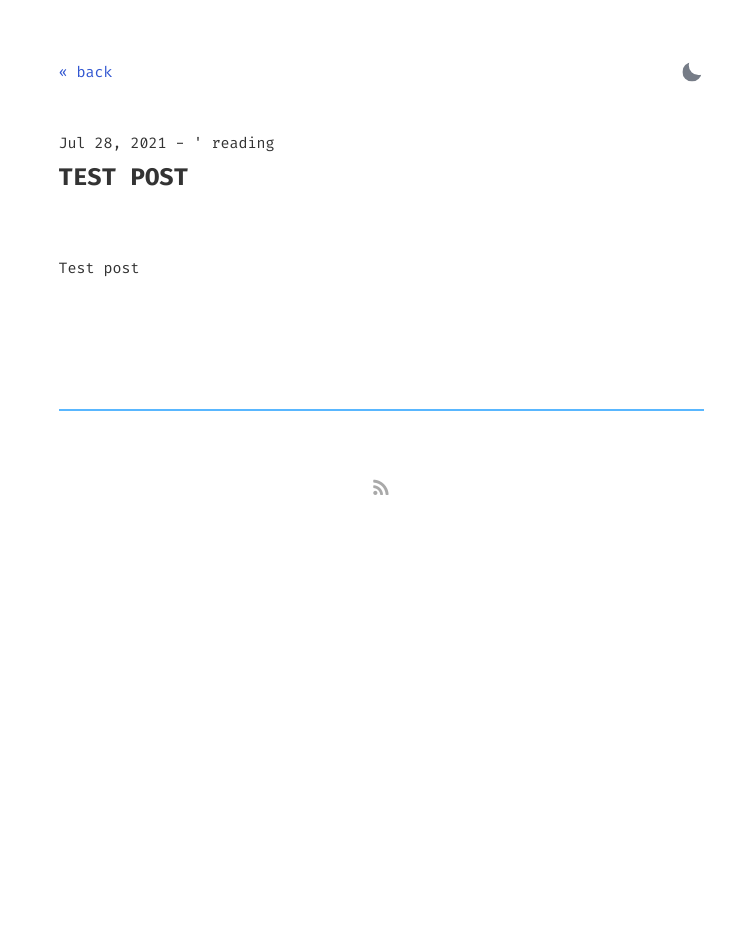
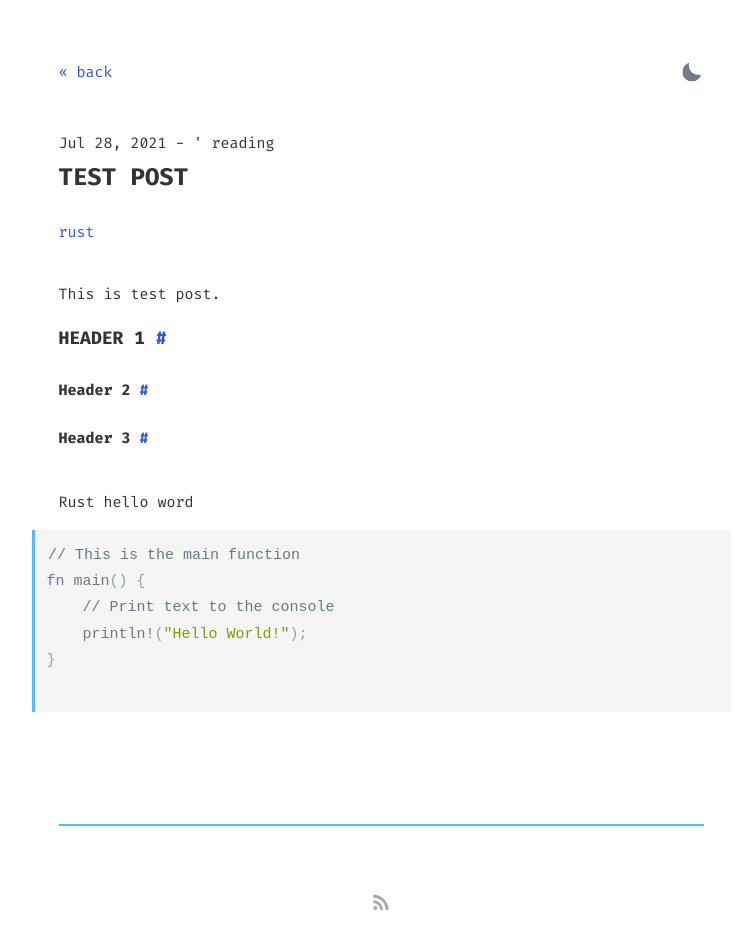
Before and after one commit to chiba0x1b/chiba0x1b.github.io, a Jekyll site: the page built from _posts/2021-07-28-test-post.md, in a window 1280 px wide. Shown: the whole page, without its empty margins (259-994 px from the left). Built offline with Jekyll 4.4.1, drawn with Linux system fonts in a browser that asks for light colours; before the commit the page ends 900 px from its top, so only the background shows below that.

Commit message:
Update 2021-07-28-test-post.md

````diff
--- a/_posts/2021-07-28-test-post.md
+++ b/_posts/2021-07-28-test-post.md
@@ -1 +1,22 @@
-Test post
+---
+layout: post
+title: Test post
+description: Test post to check how pages works
+summary: This is a post testing how different markdowns look.
+tags: rust
+---
+This is test post.
+
+# Header 1
+## Header 2
+### Header 3
+
+Rust hello word
+```rust
+// This is the main function
+fn main() {
+    // Print text to the console
+    println!("Hello World!");
+}
+
+```
````
